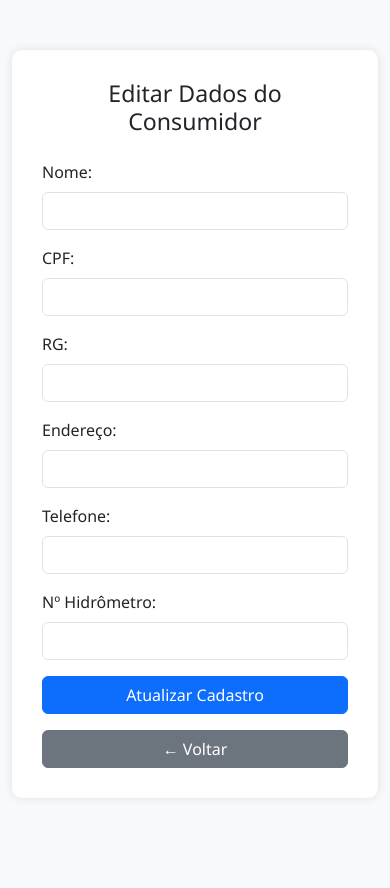
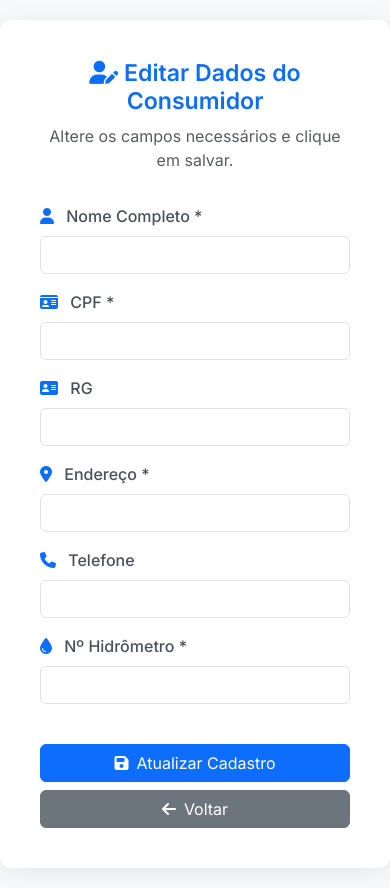
Before and after one commit to agua-2025/sistema-agua, a Flask app: template templates/editar_consumidor.html in a window 390 px wide. Before the commit the page ends 768 px from the top, so only its background shows below. Run offline with Flask 3, Linux system fonts and the light colour scheme; the template is opened without the code that fills it, so the values that code supplies are empty.

Commit message:
Corrige responsividade do formulário de edição de consumidor

```diff
--- a/templates/editar_consumidor.html
+++ b/templates/editar_consumidor.html
@@ -1,98 +1,207 @@
 <!DOCTYPE html>
-<html lang="pt-br">
+<html lang="pt-BR">
   <head>
-    <meta charset="UTF-8">
+    <meta charset="UTF-8" />
+    <meta name="viewport" content="width=device-width, initial-scale=1.0" />
     <title>Editar Consumidor - Águas de Santa Maria</title>
-    <link href="https://cdn.jsdelivr.net/npm/bootstrap@5.3.3/dist/css/bootstrap.min.css"  rel="stylesheet">
+    <!-- Bootstrap CSS -->
+    <link
+      href="https://cdn.jsdelivr.net/npm/bootstrap@5.3.3/dist/css/bootstrap.min.css"
+      rel="stylesheet"
+    />
+    <!-- Font Awesome para Ícones -->
+    <link
+      rel="stylesheet"
+      href="https://cdnjs.cloudflare.com/ajax/libs/font-awesome/6.4.0/css/all.min.css"
+    />
+    <!-- Google Fonts -->
+    <link
+      href="https://fonts.googleapis.com/css2?family=Inter:wght@400;500;600;700&display=swap"
+      rel="stylesheet"
+    />
     <style>
       body {
-            background-color: #f4f6fa;
-            font-family: 'Segoe UI', sans-serif;
+        font-family: "Inter", sans-serif;
+        background-color: #f4f7f9;
       }
-        .edit-container {
-            max-width: 600px;
-            margin: 50px auto;
-            padding: 30px;
-            background-color: white;
-            border-radius: 10px;
-            box-shadow: 0 0 10px rgba(0,0,0,0.1);
+      .container-form {
+        background-color: #ffffff;
+        padding: 2.5rem;
+        border-radius: 12px;
+        box-shadow: 0 4px 25px rgba(0, 0, 0, 0.08);
+        margin: 20px auto;
+        max-width: 800px;
+      }
+      .form-header {
+        text-align: center;
+        margin-bottom: 2rem;
+      }
+      .form-header h3 {
+        color: #0d6efd;
+        font-weight: 600;
+      }
+      .form-label {
+        font-weight: 500;
+        color: #495057;
+        margin-bottom: 0.5rem;
+      }
+      .form-label .fas {
+        margin-right: 8px;
+        color: #0d6efd;
+      }
+      .btn-primary {
+        background-color: #0d6efd;
+        border-color: #0d6efd;
+      }
+      .btn-primary:hover {
+        background-color: #0b5ed7;
+        border-color: #0a58ca;
       }
     </style>
   </head>
   <body class="bg-light">
-    <div class="container">
-        <div class="edit-container">
-            <h3 class="mb-4 text-center">Editar Dados do Consumidor</h3>
+    <div class="container container-form">
+      <div class="form-header">
+        <h3><i class="fas fa-user-edit"></i> Editar Dados do Consumidor</h3>
+        <p class="text-muted">
+          Altere os campos necessários e clique em salvar.
+        </p>
+      </div>
 
-            {% with messages = get_flashed_messages(with_categories=true) %}
+      <!-- Alertas de Mensagens -->
+      {% with messages = get_flashed_messages(with_categories=true) %} {% if
+      messages %}
+      <div class="mb-3">
         {% for category, message in messages %}
-                    <div class="alert alert-{{ category }} alert-dismissible fade show">{{ message }}</div>
+        <div
+          class="alert alert-{{ category }} alert-dismissible fade show"
+          role="alert"
+        >
+          {{ message }}
+          <button
+            type="button"
+            class="btn-close"
+            data-bs-dismiss="alert"
+            aria-label="Close"
+          ></button>
+        </div>
         {% endfor %}
-            {% endwith %}
+      </div>
+      {% endif %} {% endwith %}
 
-            <form method="POST" action="{{ url_for('editar_consumidor', id=consumidor.id) }}">
-                <div class="mb-3">
-                    <label for="nome" class="form-label">Nome:</label>
-                    <input type="text" name="nome" id="nome" class="form-control" value="{{ consumidor.nome }}" required>
+      <form method="POST">
+        <!-- Linha 1: Nome e CPF -->
+        <div class="row">
+          <div class="col-md-6 mb-3">
+            <label for="nome" class="form-label"
+              ><i class="fas fa-user"></i> Nome Completo *</label
+            >
+            <input
+              type="text"
+              class="form-control"
+              id="nome"
+              name="nome"
+              value="{{ consumidor.nome }}"
+              required
+            />
           </div>
-                <div class="mb-3">
-                    <label for="cpf" class="form-label">CPF:</label>
-                    <input type="text" name="cpf" id="cpf" class="form-control" value="{{ consumidor.cpf }}" required oninput="aplicarMascaraCPF(this)">
-                </div>
-                <div class="mb-3">
-                    <label for="rg" class="form-label">RG:</label>
-                    <input type="text" name="rg" id="rg" class="form-control" value="{{ consumidor.rg }}" required>
-                </div>
-                <div class="mb-3">
-                    <label for="endereco" class="form-label">Endereço:</label>
-                    <input type="text" name="endereco" id="endereco" class="form-control" value="{{ consumidor.endereco }}" required>
-                </div>
-                <div class="mb-3">
-                    <label for="telefone" class="form-label">Telefone:</label>
-                    <input type="text" name="telefone" id="telefone" class="form-control" value="{{ consumidor.telefone }}" required oninput="aplicarMascaraTelefone(this)">
-                </div>
-                <div class="mb-3">
-                    <label for="hidrometro" class="form-label">Nº Hidrômetro:</label>
-                    <input type="text" name="hidrometro" id="hidrometro" class="form-control" value="{{ consumidor.hidrometro_num }}" required>
-                </div>
-                <button type="submit" class="btn btn-primary w-100">Atualizar Cadastro</button>
-                <a href="{{ url_for('listar_consumidores') }}" class="btn btn-secondary w-100 mt-3">← Voltar</a>
-            </form>
+          <div class="col-md-6 mb-3">
+            <label for="cpf" class="form-label"
+              ><i class="fas fa-id-card"></i> CPF *</label
+            >
+            <input
+              type="text"
+              class="form-control"
+              id="cpf"
+              name="cpf"
+              value="{{ consumidor.cpf }}"
+              required
+            />
           </div>
         </div>
 
-    <!-- Script de Máscaras -->
+        <!-- Linha 2: RG e Endereço -->
+        <div class="row">
+          <div class="col-md-6 mb-3">
+            <label for="rg" class="form-label"
+              ><i class="fas fa-address-card"></i> RG</label
+            >
+            <input
+              type="text"
+              class="form-control"
+              id="rg"
+              name="rg"
+              value="{{ consumidor.rg or '' }}"
+            />
+          </div>
+          <div class="col-md-6 mb-3">
+            <label for="endereco" class="form-label"
+              ><i class="fas fa-map-marker-alt"></i> Endereço *</label
+            >
+            <input
+              type="text"
+              class="form-control"
+              id="endereco"
+              name="endereco"
+              value="{{ consumidor.endereco }}"
+              required
+            />
+          </div>
+        </div>
+
+        <!-- Linha 3: Telefone e Hidrômetro -->
+        <div class="row">
+          <div class="col-md-6 mb-3">
+            <label for="telefone" class="form-label"
+              ><i class="fas fa-phone"></i> Telefone</label
+            >
+            <input
+              type="text"
+              class="form-control"
+              id="telefone"
+              name="telefone"
+              value="{{ consumidor.telefone or '' }}"
+            />
+          </div>
+          <div class="col-md-6 mb-3">
+            <label for="hidrometro" class="form-label"
+              ><i class="fas fa-tint"></i> Nº Hidrômetro *</label
+            >
+            <input
+              type="text"
+              class="form-control"
+              id="hidrometro"
+              name="hidrometro"
+              value="{{ consumidor.hidrometro_num }}"
+              required
+            />
+          </div>
+        </div>
+
+        <!-- Botões de Ação -->
+        <div class="d-grid gap-2 d-md-flex justify-content-md-end mt-4">
+          <button type="submit" class="btn btn-primary px-4">
+            <i class="fas fa-save me-2"></i>Atualizar Cadastro
+          </button>
+          <a
+            href="{{ url_for('listar_consumidores') }}"
+            class="btn btn-secondary px-4"
+            ><i class="fas fa-arrow-left me-2"></i>Voltar</a
+          >
+        </div>
+      </form>
+    </div>
+
+    <!-- Scripts: jQuery, jQuery Mask e Bootstrap -->
+    <script src="https://cdnjs.cloudflare.com/ajax/libs/jquery/3.6.0/jquery.min.js"></script>
+    <script src="https://cdnjs.cloudflare.com/ajax/libs/jquery.mask/1.14.16/jquery.mask.min.js"></script>
+    <script src="https://cdn.jsdelivr.net/npm/bootstrap@5.3.3/dist/js/bootstrap.bundle.min.js"></script>
     <script>
-        function aplicarMascaraCPF(input) {
-            let valor = input.value.replace(/\D/g, ""); // Remove tudo que não é número
-            if (valor.length > 11) valor = valor.slice(0, 11); // Limita a 11 dígitos
-            valor = valor.replace(/(\d{3})(\d)/, "$1.$2"); // Adiciona primeiro ponto
-            valor = valor.replace(/(\d{3})\.(\d{3})(\d)/, "$1.$2.$3"); // Segundo ponto
-            valor = valor.replace(/(\d{3})\.(\d{3})\.(\d{3})(\d)/, "$1.$2.$3-$4"); // Hífen
-            input.value = valor;
-        }
-
-        function aplicarMascaraTelefone(input) {
-            let valor = input.value.replace(/\D/g, ""); // Remove tudo que não é número
-            if (valor.length > 11) valor = valor.slice(0, 11); // Limita a 11 dígitos
-
-            // Aplica máscara conforme digitando:
-            if (valor.length > 10) {
-                // Formato: (00) 00000-0000
-                valor = valor.replace(/^(\d{2})(\d{5})(\d{4})/, "($1) $2-$3");
-            } else if (valor.length > 5) {
-                // Formato: (00) 0000-0000
-                valor = valor.replace(/^(\d{2})(\d{4})(\d{0,4})/, "($1) $2$3");
-            } else if (valor.length > 2) {
-                valor = valor.replace(/^(\d{2})(\d+)/, "($1) $2");
-            } else {
-                valor = valor.replace(/^(\d*)/, "($1");
-            }
-
-            input.value = valor;
-        }
+      $(document).ready(function () {
+        $("#cpf").mask("000.000.000-00");
+        $("#rg").mask("00.000.000-0");
+        $("#telefone").mask("(00) 00000-0000");
+      });
     </script>
-
-    <script src="https://cdn.jsdelivr.net/npm/bootstrap@5.3.3/dist/js/bootstrap.bundle.min.js"></script>
   </body>
 </html>
```
Lines whose indentation alone changed are shown as unchanged.
